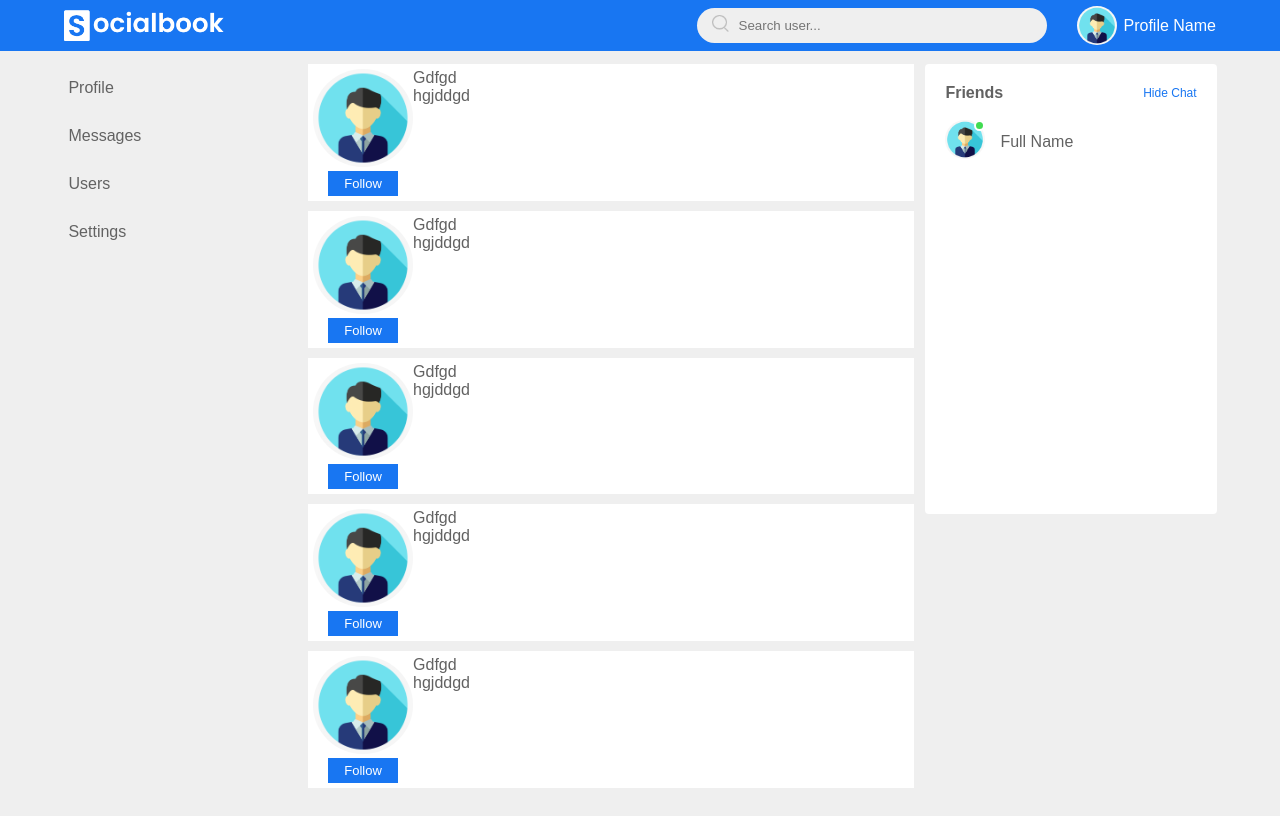
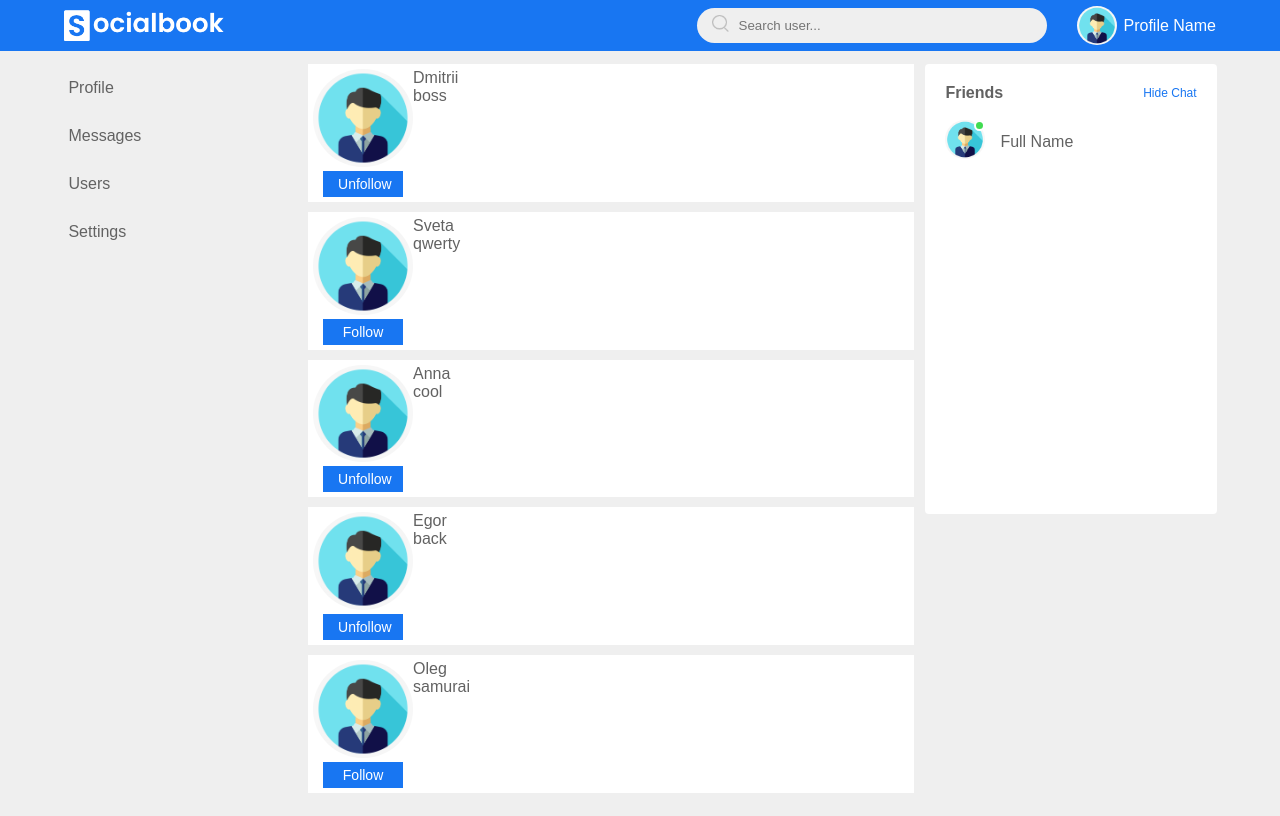
Before and after one commit to Talman95/PetProjectReactJS, a React (Create React App) app in the folder social-network/: page /users in a window 1280 px wide. Built offline with nearby package versions, Linux system fonts and the light colour scheme; the HTML template or start-up script is replaced by a standard one.

Commit message:
added users reducer

```diff
--- a/social-network/src/components/users/Users.jsx
+++ b/social-network/src/components/users/Users.jsx
@@ -2,25 +2,28 @@ import classes from './Users.module.css';
 import userLogo from './../../assets/images/user.png';
 import MyButton from './../UI/button/MyButton';
 import { NavLink } from 'react-router-dom';
+import { useSelector, useDispatch } from "react-redux";
+import { toggleFollowAction } from './../../redux/usersReducer';
 
 const Users = (props) => {
-    const usersData = [
-        { id: 0, name: 'Gdfgd', status: 'hgjddgd'},
-        { id: 1, name: 'Gdfgd', status: 'hgjddgd'},
-        { id: 2, name: 'Gdfgd', status: 'hgjddgd'},
-        { id: 3, name: 'Gdfgd', status: 'hgjddgd'},
-        { id: 4, name: 'Gdfgd', status: 'hgjddgd'}
-    ]
+    const dispatch = useDispatch();
+    const users = useSelector(state => state.users.users);
+
+    const toggleFollow = (userId) => {
+        dispatch(toggleFollowAction(userId));
+    }
 
     return (
         <div className={classes.container}>
-            {usersData.map(user => <div className={classes.item} key={user.id}>
+            {users.map(user => <div className={classes.item} key={user.id}>
                 <div className={classes.leftside}>
                     <NavLink to={'/' + user.id}>
                         <img src={userLogo} alt="User photo" />
                     </NavLink>
                     <div>
-                        <MyButton>Follow</MyButton>
+                        {user.followed
+                            ? <MyButton onClick={() => toggleFollow(user.id)}>Unfollow</MyButton>
+                            : <MyButton onClick={() => toggleFollow(user.id)}>Follow</MyButton>}
                     </div>
                 </div>
                 <div className={classes.rightside}>
--- a/social-network/src/components/users/Users.module.css
+++ b/social-network/src/components/users/Users.module.css
@@ -12,9 +12,7 @@
 }
 .container .item .leftside button {
     text-align: center;
-    width: 70px;
-    height: 25px;
-    font-size: 13px;
+    width: 80px;
 }
 .container .item .leftside {
     display: flex;
--- a/social-network/src/redux/store.js
+++ b/social-network/src/redux/store.js
@@ -1,10 +1,12 @@
 import {combineReducers, createStore} from "redux";
 import chatReducer from "./chatReducer";
 import profileReducer from "./profileReducer";
+import usersReducer from "./usersReducer";
 
 let reducers = combineReducers({
     profile: profileReducer,
-    chat: chatReducer
+    chat: chatReducer,
+    users: usersReducer
 });
 
 export const store = createStore(reducers);
--- /dev/null
+++ b/social-network/src/redux/usersReducer.js
@@ -0,0 +1,39 @@
+const TOGGLE_FOLLOW = 'TOGGLE_FOLLOW';
+const SET_USERS = 'SET_USERS';
+
+const initialState = {
+    users: [
+        { id: 1, followed: true, name: 'Dmitrii', status: 'boss' },
+        { id: 2, followed: false, name: 'Sveta', status: 'qwerty' },
+        { id: 3, followed: true, name: 'Anna', status: 'cool' },
+        { id: 4, followed: true, name: 'Egor', status: 'back' },
+        { id: 5, followed: false, name: 'Oleg', status: 'samurai' }
+    ]
+}
+
+const usersReducer = (state = initialState, action) => {
+    switch (action.type) {
+        case 'TOGGLE_FOLLOW': {
+            return {
+                ...state,
+                users: state.users.map(u => {
+                    if (u.id === action.userId) {
+                        return { ...u, followed: !u.followed }
+                    }
+                    return u;
+                })
+            }
+        }
+        case 'SET_USERS':
+            return {
+                ...state, users: [...state.users, ...action.newUsers]
+            }
+        default:
+            return state;
+    }
+}
+
+export default usersReducer;
+
+export const toggleFollowAction = (userId) => ({ type: TOGGLE_FOLLOW, userId });
+export const setUsersAction = (newUsers) => ({ type: SET_USERS, newUsers });
```
